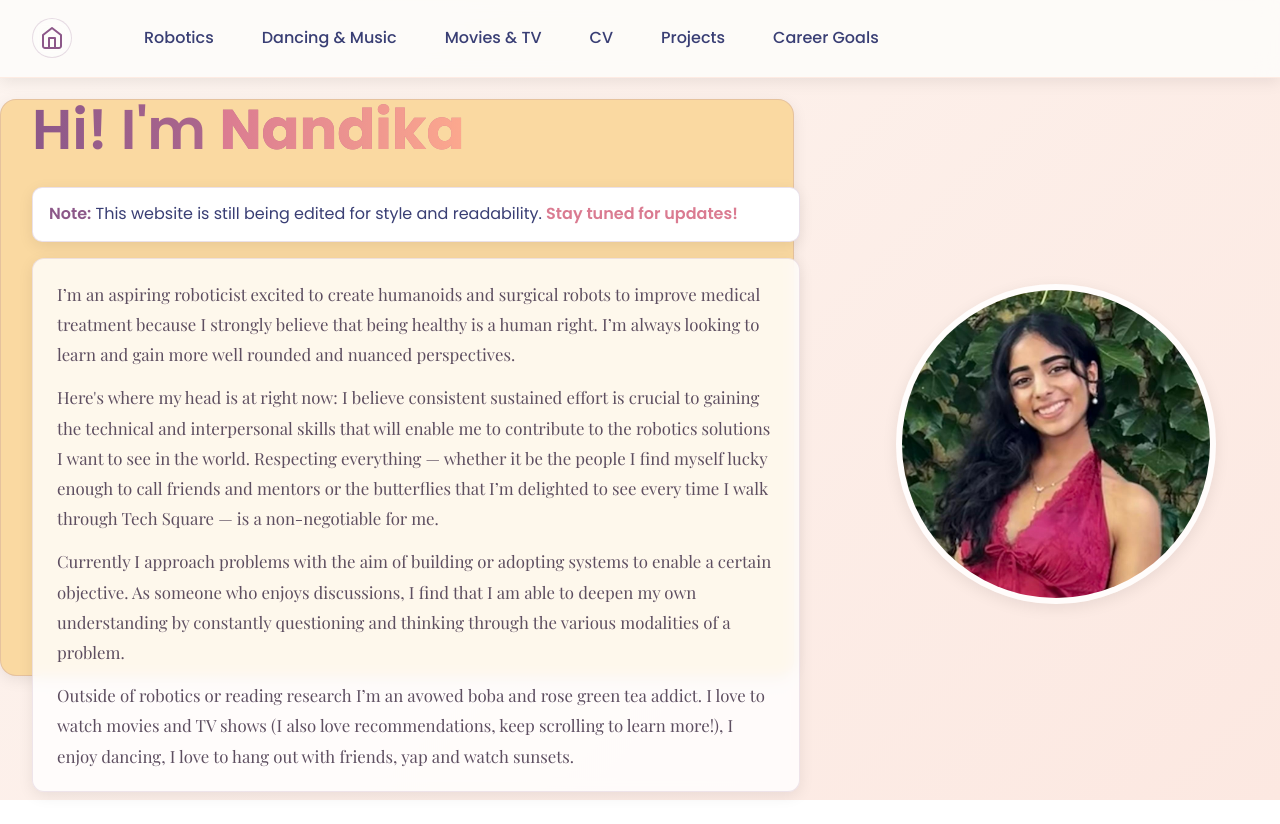
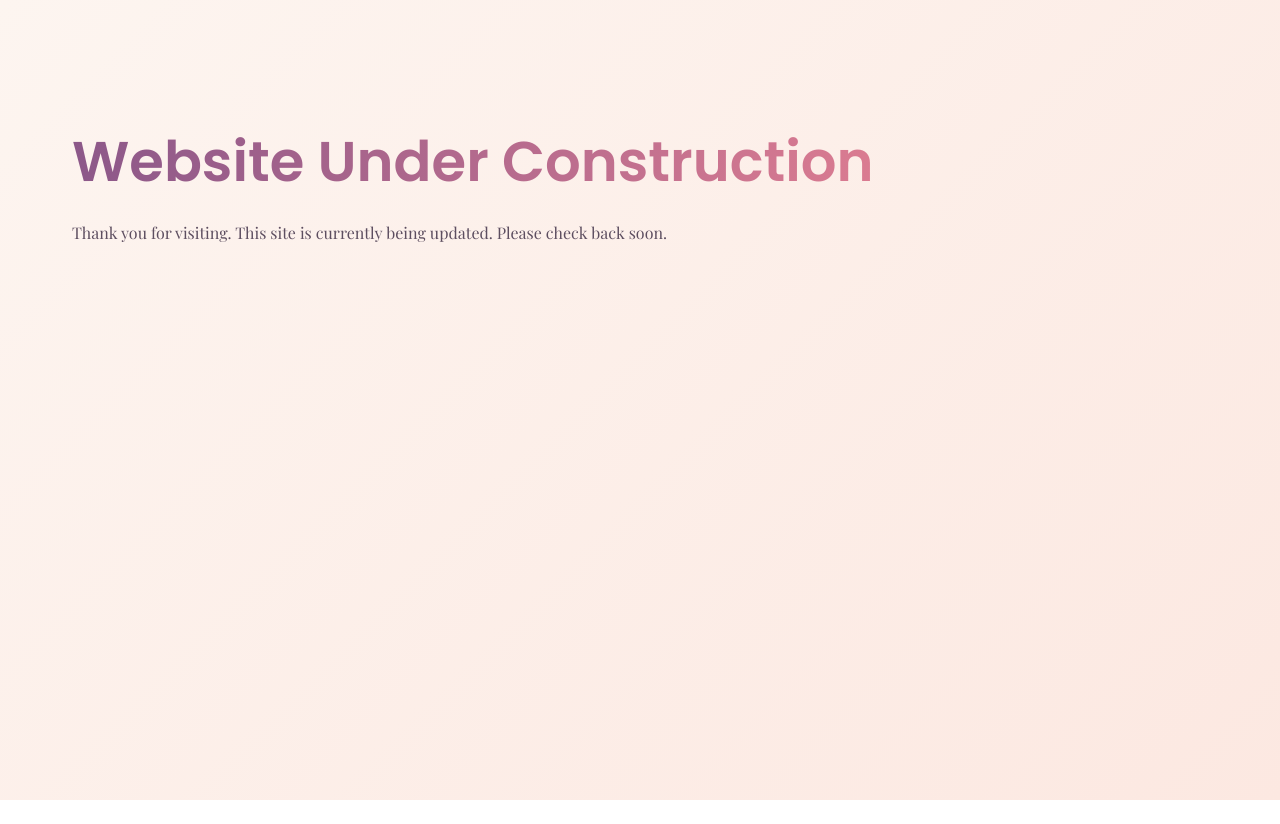
Before and after one commit to nandikakohli/nandika-kohli, a React (Vite) app in the folder personal-website/: page / in a window 1280 px wide. After the commit the page ends 800 px from the top, so only its background shows below. Built offline with nearby package versions, Linux system fonts and the light colour scheme.

Commit message:
Set site to under construction

```diff
--- a/personal-website/src/App.tsx
+++ b/personal-website/src/App.tsx
@@ -2,6 +2,15 @@ import { Routes, Route, Link } from 'react-router-dom';
 import { motion } from 'framer-motion';
 // import FlowersGarden from './components/FlowersGarden';
 import './App.css';
+
+const UNDER_CONSTRUCTION = true;
+
+const UnderConstruction = () => (
+  <div className="page under-construction">
+    <h1>Website Under Construction</h1>
+    <p>Thank you for visiting. This site is currently being updated. Please check back soon.</p>
+  </div>
+);
 
 const Home = () => {
   return (
@@ -307,6 +316,14 @@ const CareerGoals = () => (
 );
 
 function App() {
+  if (UNDER_CONSTRUCTION) {
+    return (
+      <main>
+        <UnderConstruction />
+      </main>
+    );
+  }
+
   return (
     <>
       <nav className="navbar">
```
